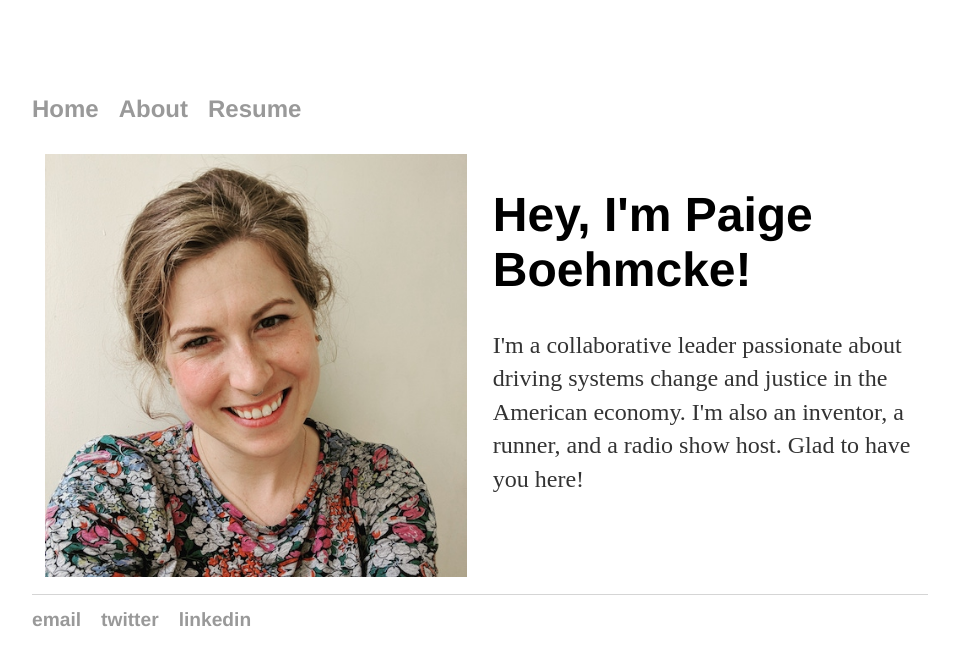
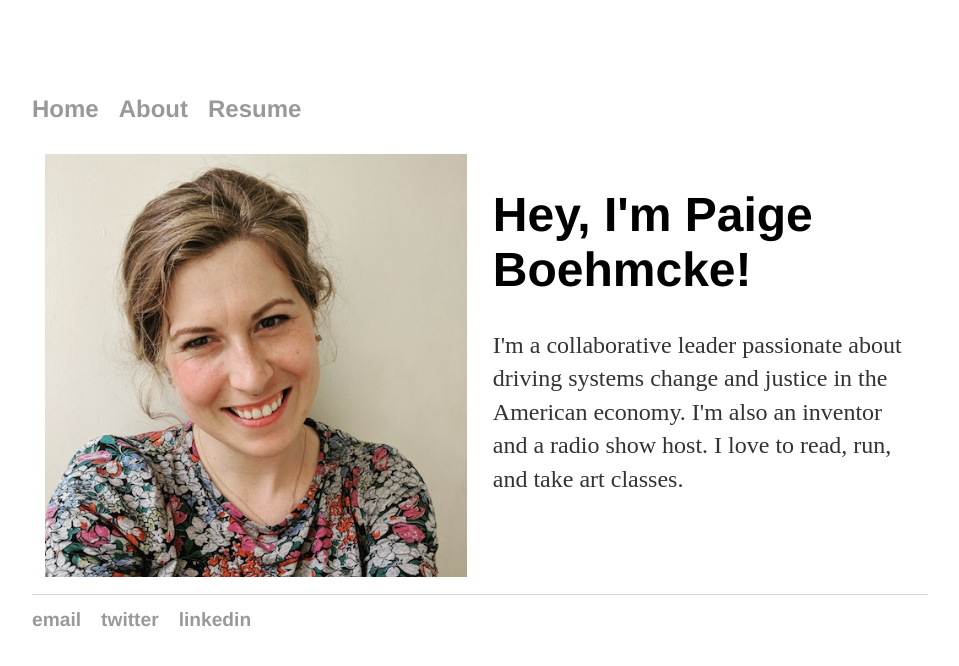
Before and after one commit to paigeboehmcke/paigeboehmcke.github.io, a Jekyll site: the page built from index.html, in a window 1280 px wide. Shown: the top 666 px of the page, without its empty margins (160-1119 px from the left). Built offline with Jekyll 4.4.1, drawn with Linux system fonts in a browser that asks for light colours.

Commit message:
Update index.html

```diff
--- a/index.html
+++ b/index.html
@@ -7,5 +7,5 @@ title: Paige Boehmcke
 </div>
 <div class="blurb">
 	<h1>Hey, I'm Paige Boehmcke!</h1>
-	<p>I'm a collaborative leader passionate about driving systems change and justice in the American economy. I'm also an inventor, a runner, and a radio show host. Glad to have you here!</p>
+	<p>I'm a collaborative leader passionate about driving systems change and justice in the American economy. I'm also an inventor and a radio show host. I love to read, run, and take art classes.</p></p>
 </div>
```
